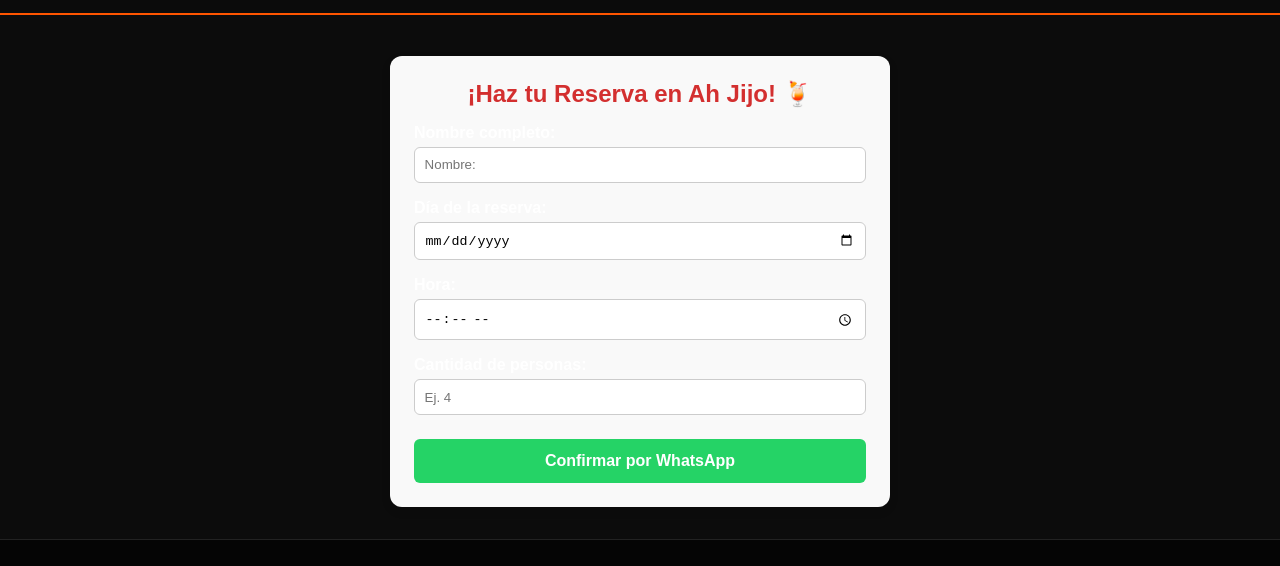
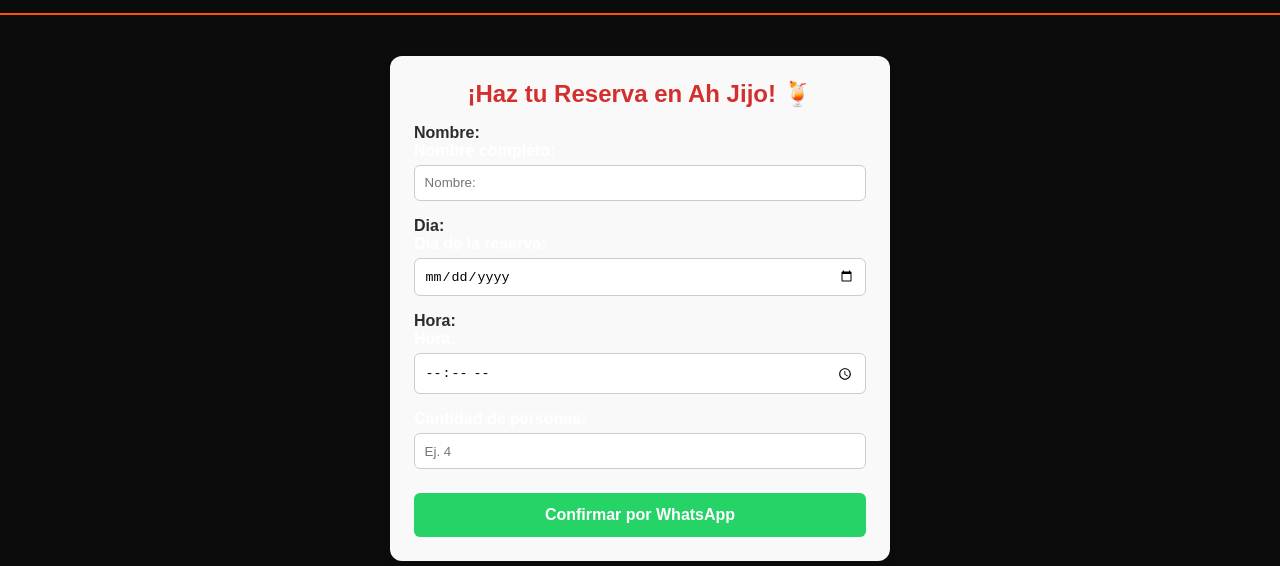
Before and after one commit to alexistr-p/demo-ahjijo, a plain HTML site: page reservas.html in a window 1280 px wide. Shown: the part 56-622 px from the top of the page. Drawn offline with Linux system fonts and the light colour scheme.

Commit message:
Update reservas.html

```diff
--- a/reservas.html
+++ b/reservas.html
@@ -32,16 +32,19 @@
 
   <form id="formReserva" onsubmit="enviarReservaWhatsApp(event)" style="display: flex; flex-direction: column; gap: 1rem;">
     <div>
+        <h4 style="color:rgb(44, 44, 44)">Nombre:</h4>
       <label for="nombre" style="font-weight: bold; display: block; margin-bottom: 0.3rem;">Nombre completo:</label>
       <input type="text" id="nombre" required placeholder="Nombre:" style="width: 100%; padding: 0.6rem; border: 1px solid #ccc; border-radius: 6px; box-sizing: border-box;">
     </div>
 
     <div>
+       <h4 style="color: rgb(44, 44, 44);">Dia:</h4>
       <label for="dia" style="font-weight: bold; display: block; margin-bottom: 0.3rem;">Día de la reserva:</label>
       <input type="date" id="dia" required style="width: 100%; padding: 0.6rem; border: 1px solid #ccc; border-radius: 6px; box-sizing: border-box;">
     </div>
 
     <div>
+         <h4 style="color: rgb(44, 44, 44);">Hora:</h4>
       <label for="hora" style="font-weight: bold; display: block; margin-bottom: 0.3rem;">Hora:</label>
       <input type="time" id="hora" required style="width: 100%; padding: 0.6rem; border: 1px solid #ccc; border-radius: 6px; box-sizing: border-box;">
     </div>
```
